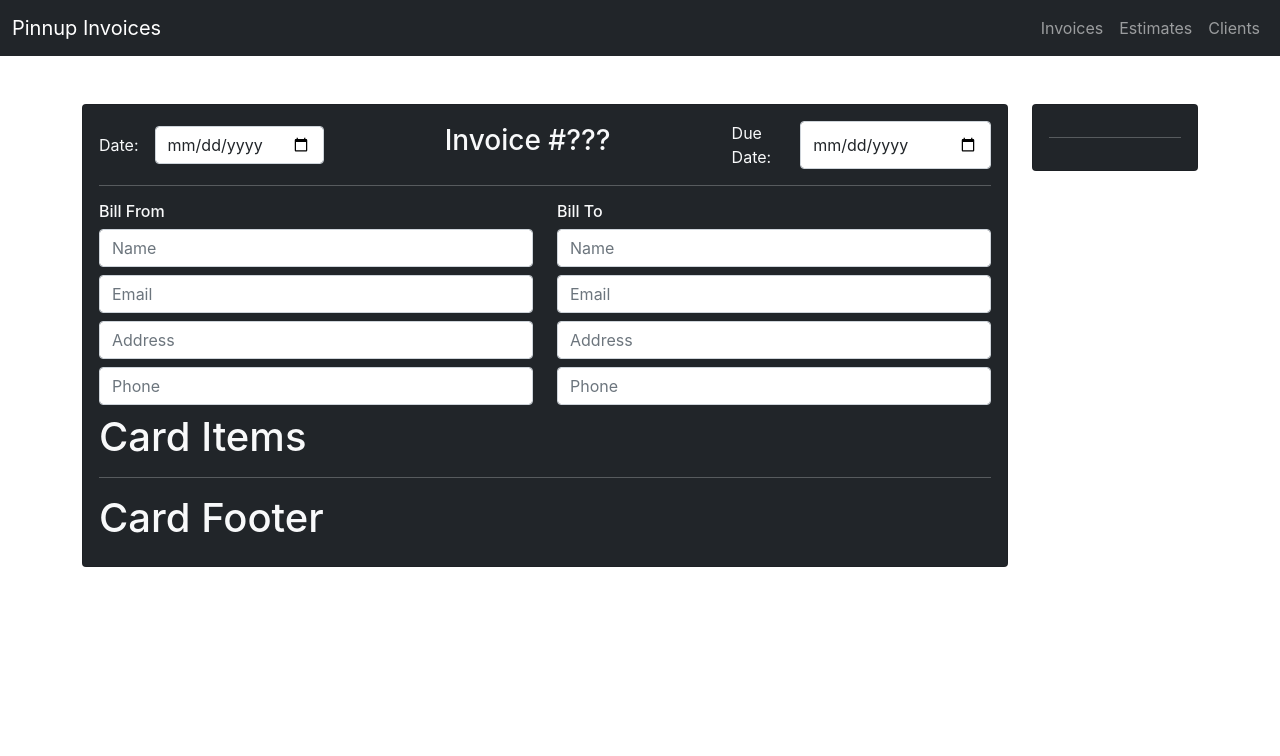
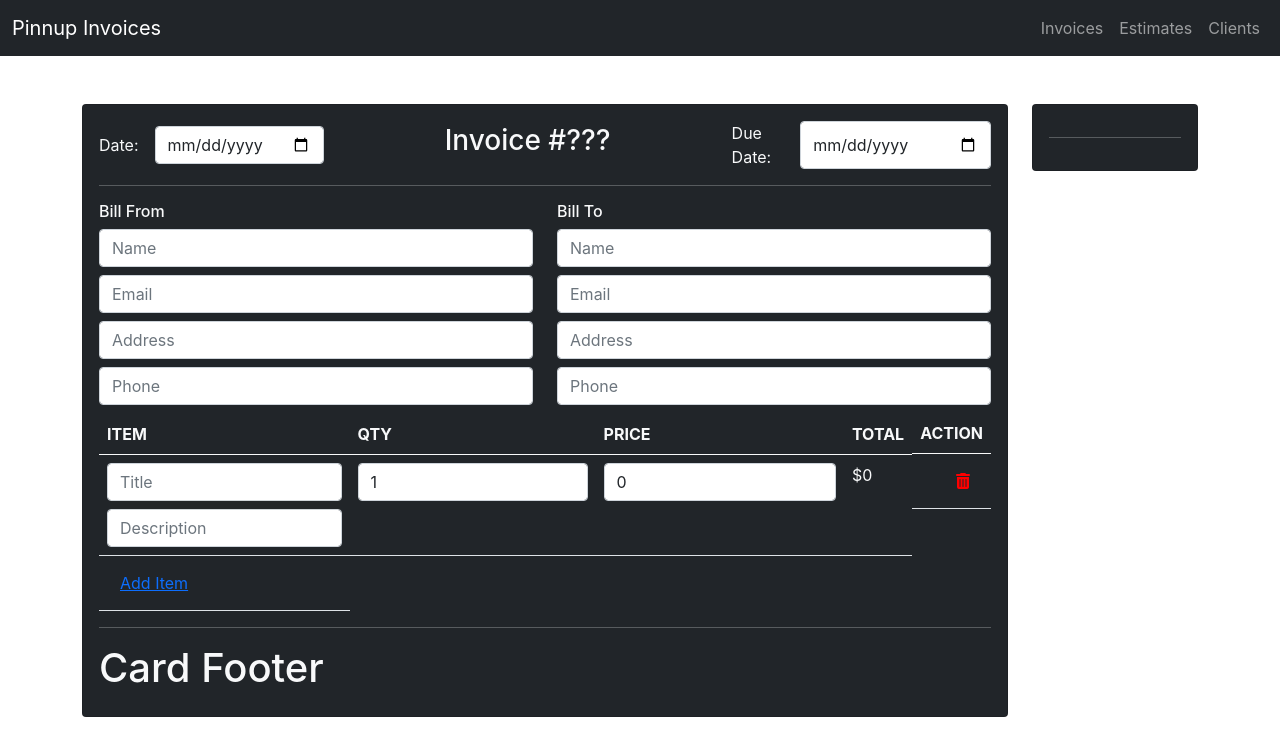
Before and after one commit to IslandTeki18/invoice-web-client, a React (Vite) app: page /invoices/new-invoice in a window 1280 px wide. Shown: the top 756 px of the page. Built offline with nearby package versions, Linux system fonts and the light colour scheme.

Commit message:
action: created item section, functionality to add item and remove item created. basic designs

```diff
--- a/public/index.html
+++ b/public/index.html
@@ -7,6 +7,13 @@
       rel="stylesheet"
       integrity="sha384-EVSTQN3/azprG1Anm3QDgpJLIm9Nao0Yz1ztcQTwFspd3yD65VohhpuuCOmLASjC"
       crossorigin="anonymous"
+    />
+    <link
+      rel="stylesheet"
+      href="https://cdnjs.cloudflare.com/ajax/libs/font-awesome/6.1.1/css/all.min.css"
+      integrity="sha512-KfkfwYDsLkIlwQp6LFnl8zNdLGxu9YAA1QvwINks4PhcElQSvqcyVLLD9aMhXd13uQjoXtEKNosOWaZqXgel0g=="
+      crossorigin="anonymous"
+      referrerpolicy="no-referrer"
     />
     <title>Pinnup Invoice</title>
   </head>
--- a/src/components/createInvoiceCard/createInvoiceCardItems/CreateInvoiceCardItems.jsx
+++ b/src/components/createInvoiceCard/createInvoiceCardItems/CreateInvoiceCardItems.jsx
@@ -1,11 +1,131 @@
-import React from "react";
+import { useState, useEffect } from "react";
 import "./CreateInvoiceCardItems.scss";
+import Input from "../../input/Input";
 
 const CreateInvoiceCardItems = () => {
+  // TODO: Remove all of the console logs
+  const [item, setItem] = useState({
+    title: "",
+    description: "",
+    quanity: 1,
+    price: 0,
+    total: 0,
+  });
+  const [itemArray, setItemArray] = useState([item]);
+  console.log("Items: ", itemArray);
+
+  function calculateTotalFromPrice(price) {
+    const quanity = item.quanity;
+    let total = quanity * price;
+    return total;
+  }
+  function createNewItems() {
+    const createdItem = item;
+    createdItem.total = calculateTotalFromPrice(createdItem.price);
+    let newArray = [...itemArray];
+    newArray.push(createdItem);
+    setItemArray(newArray);
+    setItem({ title: "", description: "", quanity: 1, price: 0, total: 0 });
+  }
+
+  function removeItem(index) {
+    const newArray = [...itemArray];
+    newArray.splice(index, 1);
+    setItemArray(newArray);
+  }
+
+  const handleFormChange = (index) => (e) => {
+    let newArray = [...itemArray];
+    newArray[index][e.target.name] = e.target.value;
+    setItemArray(newArray);
+  };
+
+  function renderItems() {
+    if (isNaN(!itemArray)) return;
+    return itemArray.map((item, index) => (
+      <tr key={`item-${index}`}>
+        <td>
+          <div className="title-description">
+            <Input
+              className="mb-2"
+              type="text"
+              value={item.title}
+              onChange={handleFormChange(index)}
+              name="title"
+              placeholder="Title"
+              id="invoice-title-input"
+            />
+            <Input
+              type="text"
+              value={item.description}
+              onChange={handleFormChange(index)}
+              name="description"
+              placeholder="Description"
+              id="invoice-description-input"
+            />
+          </div>
+        </td>
+        <td>
+          <Input
+            type="number"
+            value={item.quanity}
+            onChange={handleFormChange(index)}
+            name="quanity"
+            placeholder="Quanity"
+            id="invoice-qunaity-input"
+          />
+        </td>
+        <td>
+          <Input
+            type="number"
+            value={item.price}
+            onChange={handleFormChange(index)}
+            name="price"
+            placeholder="Price"
+            id="invoice-price-input"
+          />
+        </td>
+        <td>${item.total}</td>
+        <td className="d-flex justify-content-end">
+          <button className="btn btn-link" onClick={removeItem}>
+            <i className="fa-solid fa-trash-can color-trash" />
+          </button>
+        </td>
+      </tr>
+    ));
+  }
   return (
     <div className="dkCreateInvoiceCardItems">
       <div className="invoice-items-wrapper">
-          <h1>Card Items</h1>
+        <table className="table text-light">
+          <thead>
+            <tr scope="row" className="text-uppercase">
+              <th scope="col">Item</th>
+              <th scope="col">QTY</th>
+              <th scope="col">Price</th>
+              <th scope="col">Total</th>
+              <th scope="col" className="d-flex justify-content-end">
+                Action
+              </th>
+            </tr>
+          </thead>
+          <tbody>
+            {itemArray.length > 0 ? (
+              renderItems()
+            ) : (
+              <tr>
+                <td colSpan={5}>No Items</td>
+              </tr>
+            )}
+            <tr>
+              <td>
+                <button className="btn btn-link" onClick={createNewItems}>
+                  Add Item
+                </button>
+              </td>
+            </tr>
+          </tbody>
+        </table>
       </div>
     </div>
   );
--- a/src/components/createInvoiceCard/createInvoiceCardItems/CreateInvoiceCardItems.scss
+++ b/src/components/createInvoiceCard/createInvoiceCardItems/CreateInvoiceCardItems.scss
@@ -0,0 +1,8 @@
+.dkCreateInvoiceCardItems {
+  .color-trash {
+    color: #ff0000;
+  }
+  .color-edit {
+    color: #00cf00;
+  }
+}
```
Also changed, not shown: 5 other files (tests, documents, lock files or other folders).
